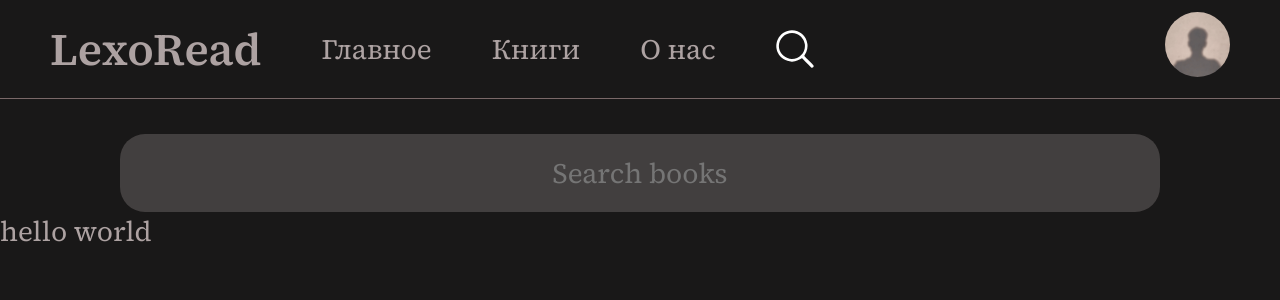
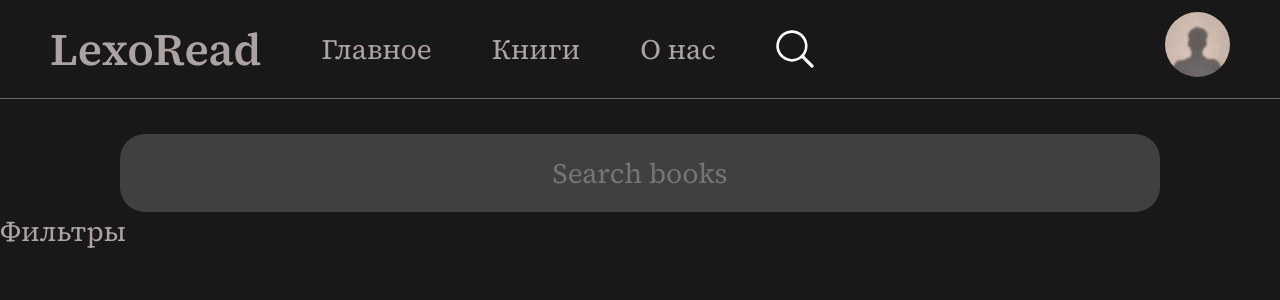
Before and after one commit to par1tet/LexoRead, a React (Vite) app in the folder vite-project/: page /books in a window 1280 px wide. Shown: the top 300 px of the page. Built offline with nearby package versions, Linux system fonts and the light colour scheme.

Commit message:
feat: create filterPanel

```diff
--- a/vite-project/src/pages/booksPage/BooksPage.module.css
+++ b/vite-project/src/pages/booksPage/BooksPage.module.css
@@ -13,3 +13,7 @@
     border: 0px;
     text-align: center;
 }
+
+.filterPanel__filters {
+    width: 1040px
+}
--- a/vite-project/src/pages/booksPage/BooksPage.tsx
+++ b/vite-project/src/pages/booksPage/BooksPage.tsx
@@ -1,13 +1,14 @@
 import { Header } from './../../widgets/pageComponents/Header.tsx'
 import cl from './BooksPage.module.css'
 import { SearchPanel } from './components/SearchPanel.tsx'
+import { FilterPanel } from './components/FilterPanel.tsx'
 
 export function BooksPage(){
     return (
         <>
-        <Header />
-        <SearchPanel />
-        hello world
+            <Header />
+            <SearchPanel />
+            <FilterPanel />
         </>
     )
 }
--- /dev/null
+++ b/vite-project/src/pages/booksPage/components/FilterPanel.tsx
@@ -0,0 +1,12 @@
+import cl from './../BooksPage.module.css'
+import { Filter } from './UI/Filter.tsx'
+
+export function FilterPanel(){
+    return (
+        <div className={cl['filterPanel']}>
+            <div className={cl['filterPanel__filters']}>
+                <span>Фильтры</span>
+            </div>
+        </div>
+    )
+}
--- /dev/null
+++ b/vite-project/src/pages/booksPage/components/UI/Filter.tsx
@@ -0,0 +1,14 @@
+import cl from './../../BooksPage.module.css'
+import clsx from 'clsx'
+
+type FilterProps = {
+    type: string
+    placeholder: string
+    className: string
+}
+
+export function Filter({type, placeholder, className}: FilterProps){
+    return (
+        <input type={type} placeholder={placeholder} className={clsx(className, cl['filter'])}/>
+    )
+}
```
